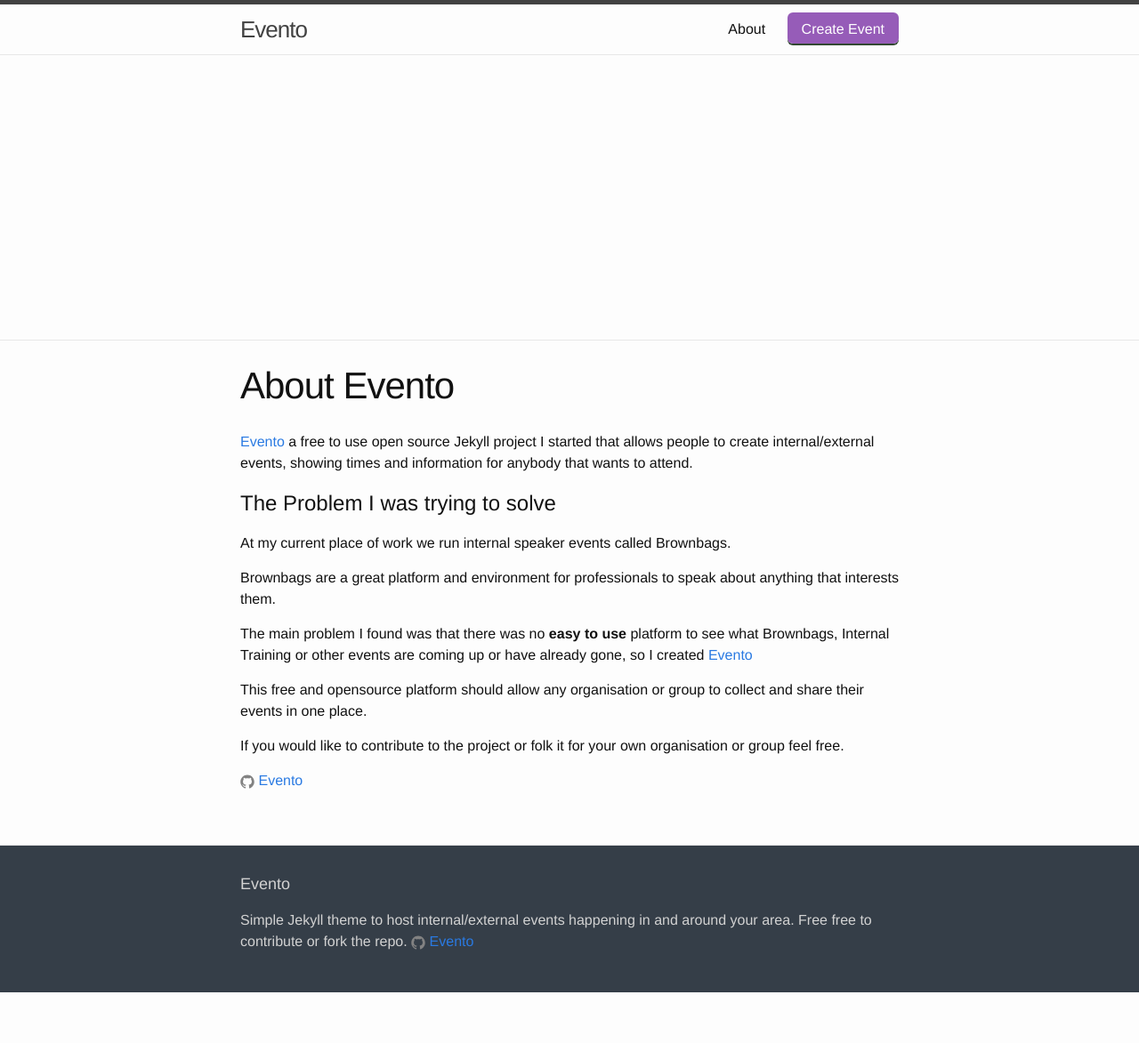
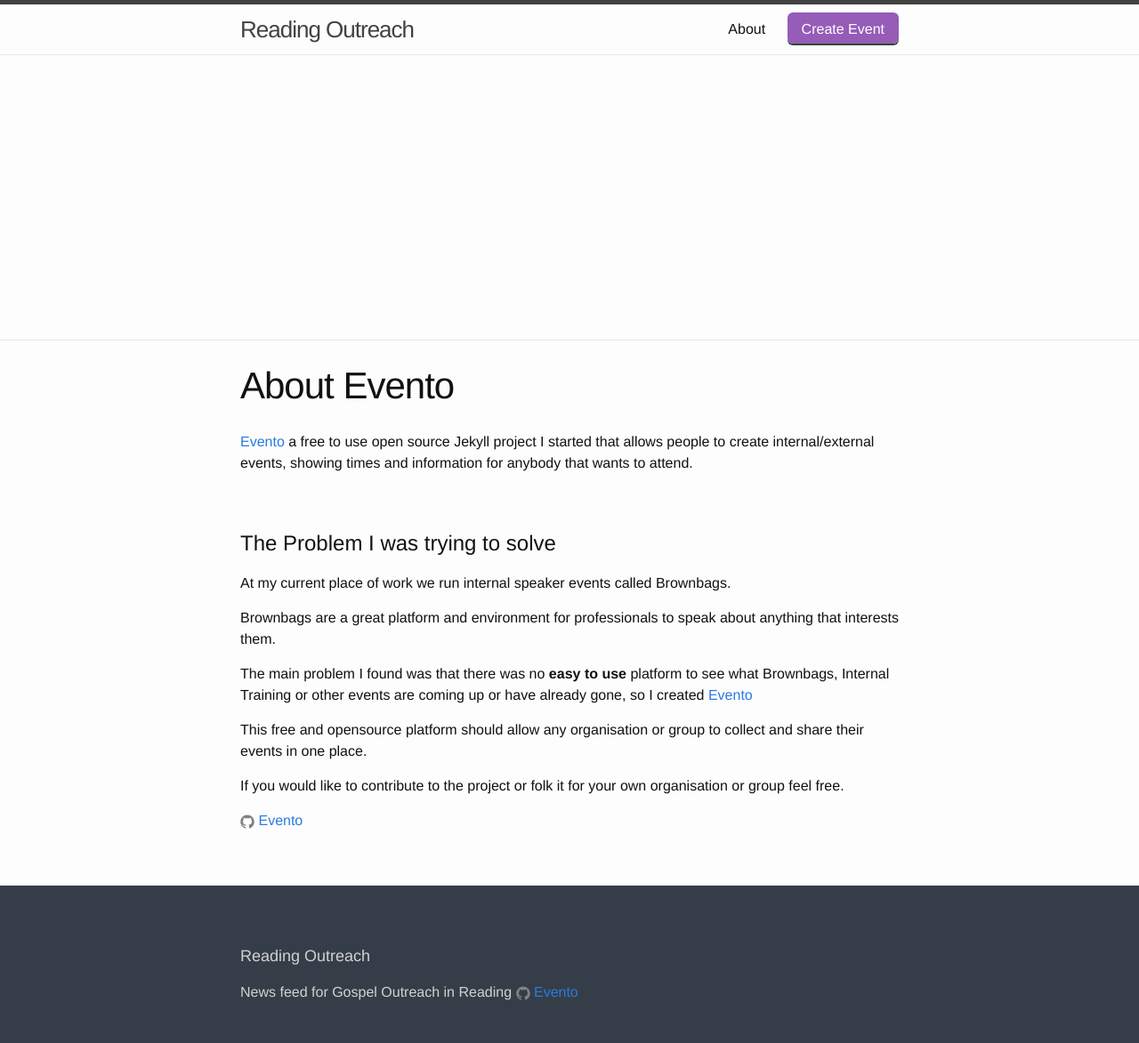
Before and after one commit to readingoutreach/Reading-Festival-Outreach-2016, a Jekyll site: the page built from about.md, in a window 1280 px wide. Shown: the whole page at 89% size. Built offline with Jekyll 4.4.1, drawn with Linux system fonts in a browser that asks for light colours; before the commit the page ends 1116 px from its top, so only the background shows below that.

Commit message:
updates ready to publish

```diff
--- a/_config.yml
+++ b/_config.yml
@@ -6,22 +6,21 @@
 # 'jekyll serve'. If you change this file, please restart the server process.
 
 # Site settings
-title: Evento
+title: Reading Outreach
 
 #What is the name of the events or talks you would like to host? (Example Brownbags, Talks, Lighting Talks)
 event_label: Events
 
 description: > # this means to ignore newlines until "baseurl:"
-  Simple Jekyll theme to host internal/external events happening in and around your area. Free free to contribute or fork the repo.
-
+ News feed for Gospel Outreach in Reading
 baseurl: "" # the subpath of your site, e.g. /blog
 url: "http://yourdomain.com" # the base hostname & protocol for your site
 
 #These settings might be able to go?
-author: David Boyne
-twitter_username: boyney123
-github_username:  boyney123/evento
-company_name: Comparethemarket
+author: Ian Stanley
+# twitter_username: boyney123
+github_username:  readingoutreeach
+# company_name: Comparethemarket
 
 # Build settings
 markdown: kramdown
@@ -30,3 +29,5 @@ markdown: kramdown
 future: true
 
 permalink: /event/:title.html
+
+port: 4200
--- a/_sass/_layout.scss
+++ b/_sass/_layout.scss
@@ -403,10 +403,21 @@
 }
 
 .event-time-heading.fix-top{
-  margin-top:-10px;
+  margin-top: 3em;
+}
+
+.intro-div {
+  margin-bottom: 3em;
 }
 
 .event-time-heading{
     margin-bottom:0px;
     margin-top:20px;
 }
+
+h1 {
+  margin-top: 2.5em;
+}
+h2 {
+  margin-top: 2em;
+}
```
Also changed, not shown: _posts/2016-01-05-aws.md (deleted, +0 -20 lines), _posts/2016-03-10-angular-2.md (deleted, +0 -25 lines), _posts/2016-03-28-intro-to-react.md (deleted, +0 -24 lines), _posts/2016-04-28-web-security.md (deleted, +0 -20 lines), _posts/2016-05-28-docker.md (deleted, +0 -24 lines), _posts/2016-05-28-festival.md (added, +39 -0 lines), _posts/2016-08-05-Soaking.md (added, +17 -0 lines), _posts/2016-08-06-turning-training.md (added, +24 -0 lines), _posts/2016-08-26-Soaking.md (added, +17 -0 lines), _posts/2016-08-27-turning-training.md (added, +20 -0 lines), _posts/2016-09-09-liverpool.md (added, +19 -0 lines), index.html (+32 -0 lines), 1 other file.
